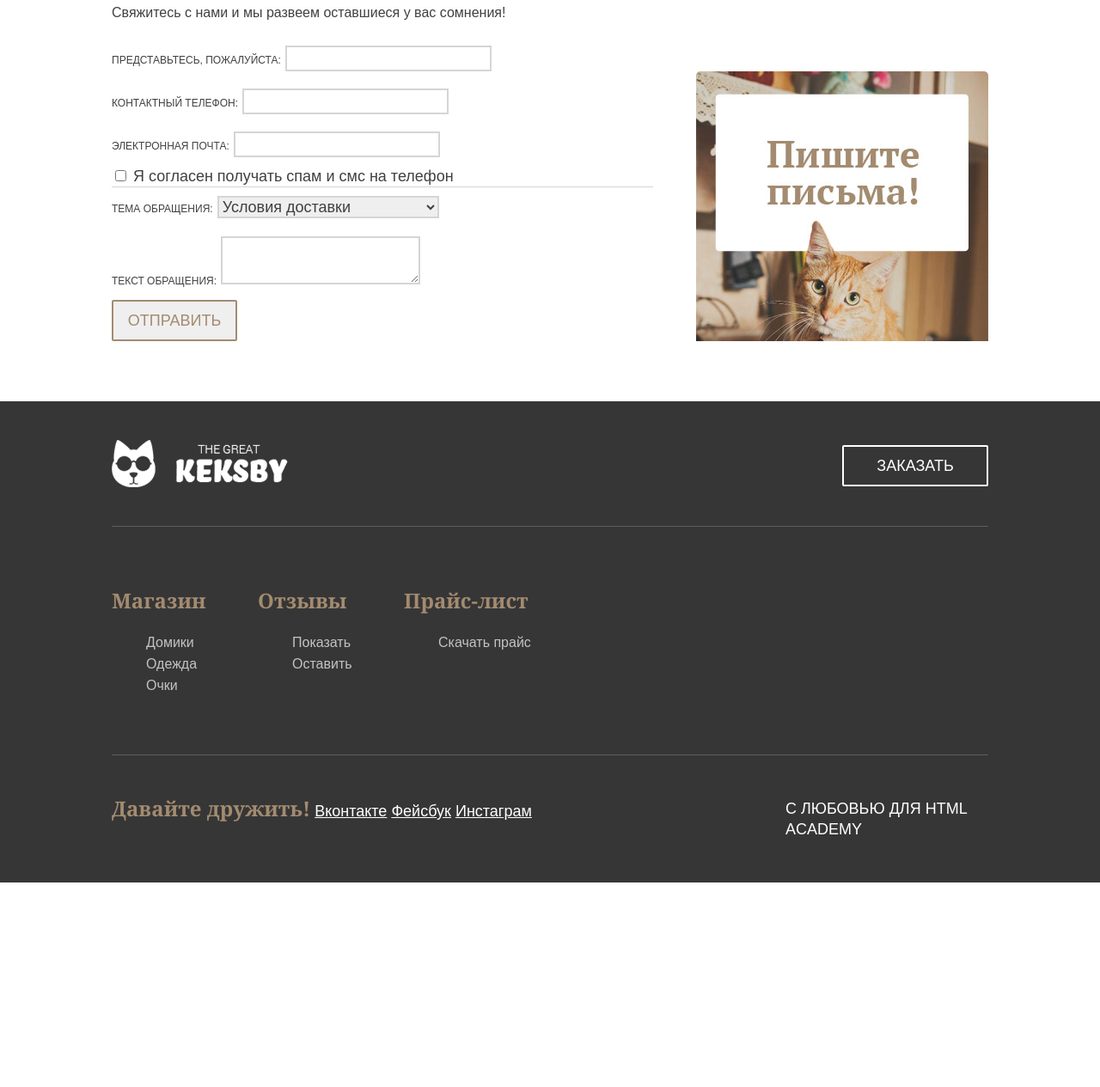
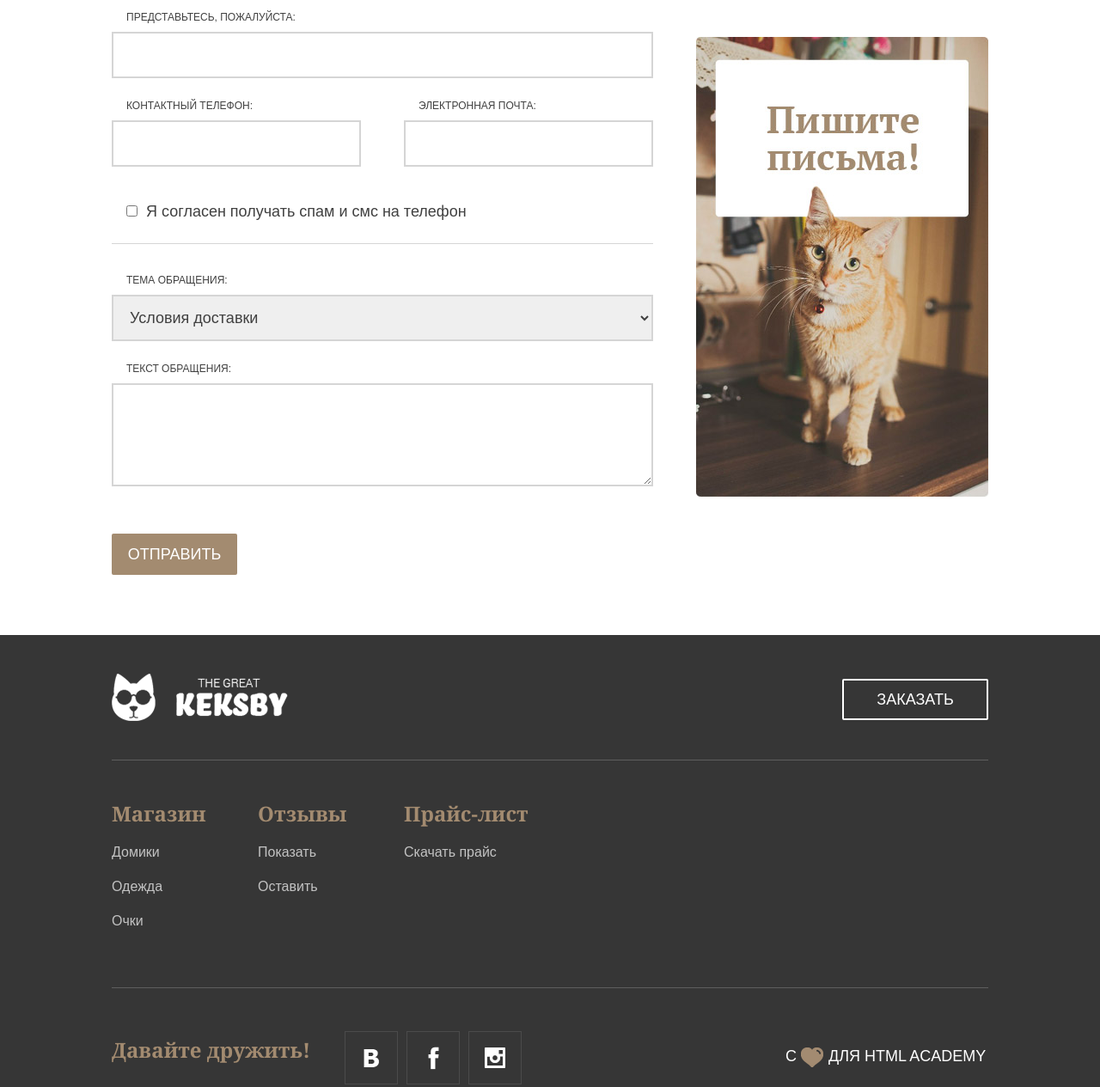
Before and after one commit to alenagarmash/alenagarmash.github.io, a plain HTML site: page index.html in a window 1280 px wide. Shown: the part 3020-4285 px from the top of the page at 86% size. Before the commit the page ends 4047 px from the top, so only its background shows below. Drawn offline with Linux system fonts and the light colour scheme.

Commit message:
Доделала форму связи и подвал сайта

```diff
--- a/css/style.css
+++ b/css/style.css
@@ -464,7 +464,19 @@ body {
     padding-bottom: 70px;
 }
 
+.feedback .container {
+    position: relative;
+}
+
+.feedback .section-title {
+    max-width: 500px;
+}
+
 .feedback-tip {
+    position: absolute;
+    top: 0;
+    right: 0;
+    max-width: 500px;
     font-size: 16px;
 }
 
@@ -477,10 +489,26 @@ body {
 }
 
 .feedback-form-group {
-    padding: 10px 0;
+    margin-bottom: 15px;
+}
+
+.feedback-form-group-left-part {
+    float: left;
+}
+
+.feedback-form-group-right-part {
+    float: right;
+}
+
+.feedback-form-group-left-part,
+.feedback-form-group-right-part {
+    width: 290px;
 }
 
 .feedback-form-group label {
+    display: inline-block;
+    padding: 5px 0;
+    padding-left: 17px;
     font-size: 12px;
     text-transform: uppercase;
 }
@@ -488,6 +516,10 @@ body {
 .feedback-form input[type="text"],
 .feedback-form select,
 .feedback-form textarea {
+    box-sizing: border-box;
+    width: 100%;
+    height: 54px;
+    padding: 9px 15px;
     font: inherit;
     color: inherit;
     border: 2px solid #d5d5d5;
@@ -505,8 +537,36 @@ body {
     border-color: #8d745a;
 }
 
+.feedback-form textarea {
+    display: block;
+    min-height: 120px;
+}
+
 .checkbox-area {
+    margin-bottom: 25px;
+    padding-top: 25px;
+    padding-bottom: 25px;
+    padding-left: 17px;
     border-bottom: 1px solid #d5d5d5;
+}
+
+.checkbox-area input[type="checkbox"] {
+    margin: 0;
+    margin-right: 5px;
+}
+
+.feedback-form .btn {
+    margin-top: 40px;
+    color: #ffffff;
+    background-color: #a38b70;
+}
+
+.feedback-form .btn:hover {
+    background-color: #8d745a;
+}
+
+.feedback-form .btn:active {
+    color: rgba(255, 255, 255, 0.3);
 }
 
 .page-footer {
@@ -520,6 +580,11 @@ body {
 
 .footer-logo {
     float: left;
+    width: 205px;
+    height: 55px;
+}
+
+.footer-logo img {
     width: 205px;
     height: 55px;
 }
@@ -541,6 +606,8 @@ body {
 }
 
 .footer-menu h3 {
+    margin: 0;
+    margin-bottom: 20px;
     font-weight: bold;
     font-size: 24px;
     font-family: "Georgia", serif;
@@ -548,7 +615,13 @@ body {
 }
 
 .footer-menu ul {
+    margin: 0;
+    padding: 0;
     list-style: none;
+}
+
+.footer-menu li {
+    margin-bottom: 15px;
 }
 
 .footer-menu a {
@@ -572,21 +645,53 @@ body {
 .footer-social {
     float: left;
     width: 490px;
+    font-size: 0;
 }
 
 .footer-social b {
+    margin-right: 40px;
     font-size: 24px;
     font-family: "Georgia", serif;
     color: #a38b70;
 }
 
 .social-btn {
+    display: inline-block;
+    width: 60px;
+    height: 60px;
+    margin-right: 10px;
+    vertical-align: middle;
     color: #ffffff;
+    background-image: url("../img/sprite.png");
+    background-repeat: no-repeat;
+    border: 1px solid rgba(255, 255, 255, 0.1);
+}
+
+.social-btn:hover {
+    border-color: rgba(255, 255, 255, 0.3);
+}
+
+.social-btn:active {
+    border-color: #ffffff;
+    opacity: 0.1;
+}
+
+.social-btn-vk {
+    background-position: 16px -238px;
+}
+
+.social-btn-fb {
+    background-position: 19px -297px;
+}
+
+.social-btn-in {
+    background-position: 13px -358px;
 }
 
 .footer-copyright {
     float: right;
     width: 236px;
+    margin-top: 17px;
     color: #ffffff;
     text-transform: uppercase;
 }
@@ -603,3 +708,12 @@ body {
 .footer-copyright a:active {
     color: rgba(255, 255, 255, 0.3);
 }
+
+.footer-copyright .heart {
+    display: inline-block;
+    background: url("../img/sprite.png") no-repeat -5px -419px;
+    width: 27px;
+    height: 24px;
+    font-size: 0;
+    vertical-align: middle;
+}
--- a/index.html
+++ b/index.html
@@ -164,13 +164,15 @@
             <label for="fullname">Представьтесь, пожалуйста:</label>
             <input type="text" name="fullname" id="fullname">
           </div>
-          <div class="feedback-form-group">
+          <div class="clearfix">
+            <div class="feedback-form-group feedback-form-group-left-part">
               <label for="phone">Контактный телефон:</label>
               <input type="text" name="phone" id="phone">
             </div>
-          <div class="feedback-form-group">
+            <div class="feedback-form-group feedback-form-group-right-part">
               <label for="email">Электронная почта:</label>
               <input type="text" name="email" id="email">
+            </div>
           </div>
           <div class="checkbox-area">
             <label>
@@ -232,9 +234,9 @@
         <div class="footer-bottom clearfix">
           <div class="footer-social">
             <b>Давайте дружить!</b>
-            <a class="social-btn" href="https://vk.com/htmlacademy">Вконтакте</a>
-            <a class="social-btn" href="https://facebook.com/htmlacademy">Фейсбук</a>
-            <a class="social-btn" href="https://instagram.com/htmlacademy">Инстаграм</a>
+            <a class="social-btn social-btn-vk" href="https://vk.com/htmlacademy">Вконтакте</a>
+            <a class="social-btn social-btn-fb" href="https://facebook.com/htmlacademy">Фейсбук</a>
+            <a class="social-btn social-btn-in" href="https://instagram.com/htmlacademy">Инстаграм</a>
           </div>
           <div class="footer-copyright">
             С <span class="heart">любовью</span> для <a href="https://htmlacademy.ru">HTML Academy</a>
```
Lines whose indentation alone changed are shown as unchanged.
